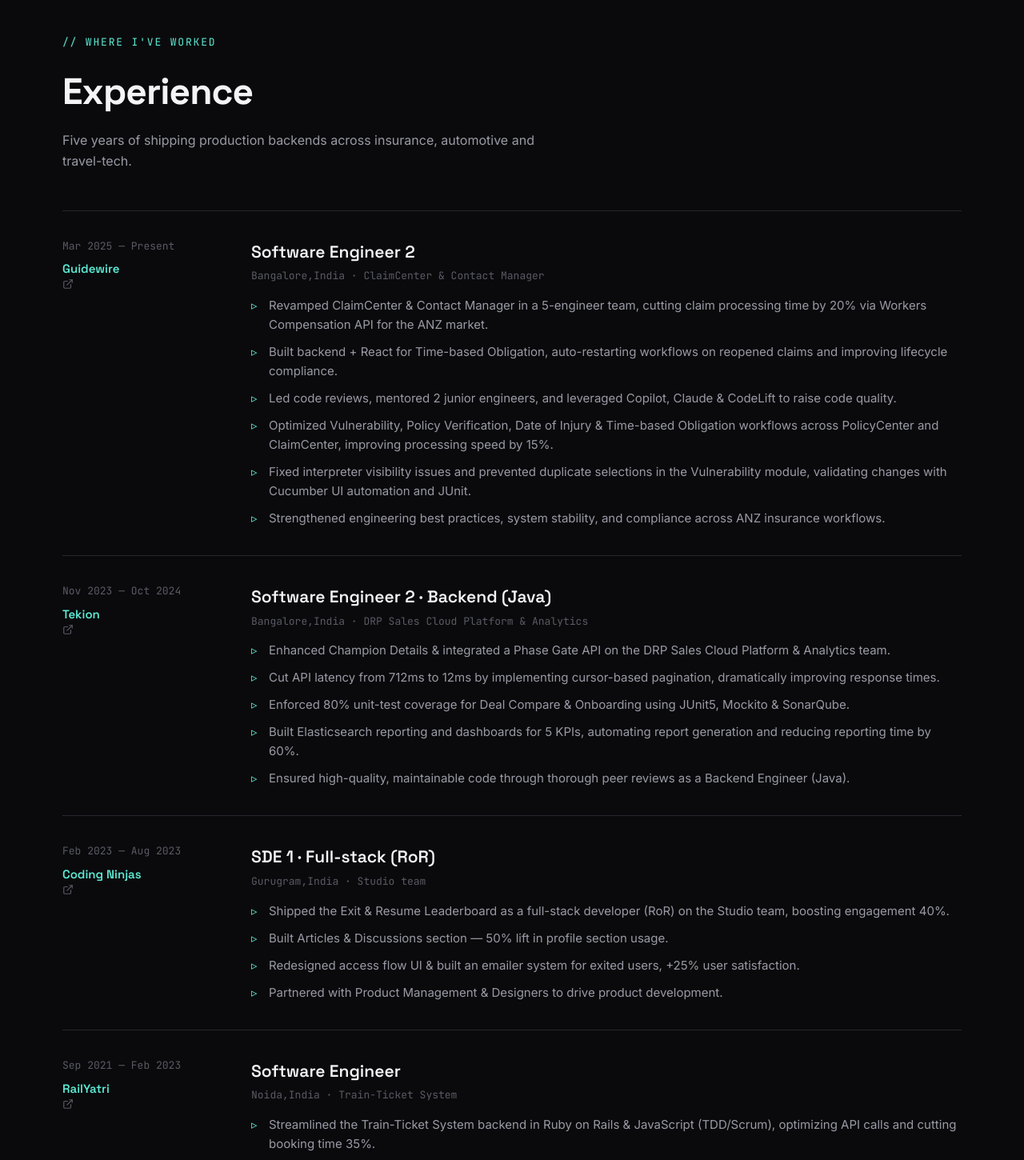
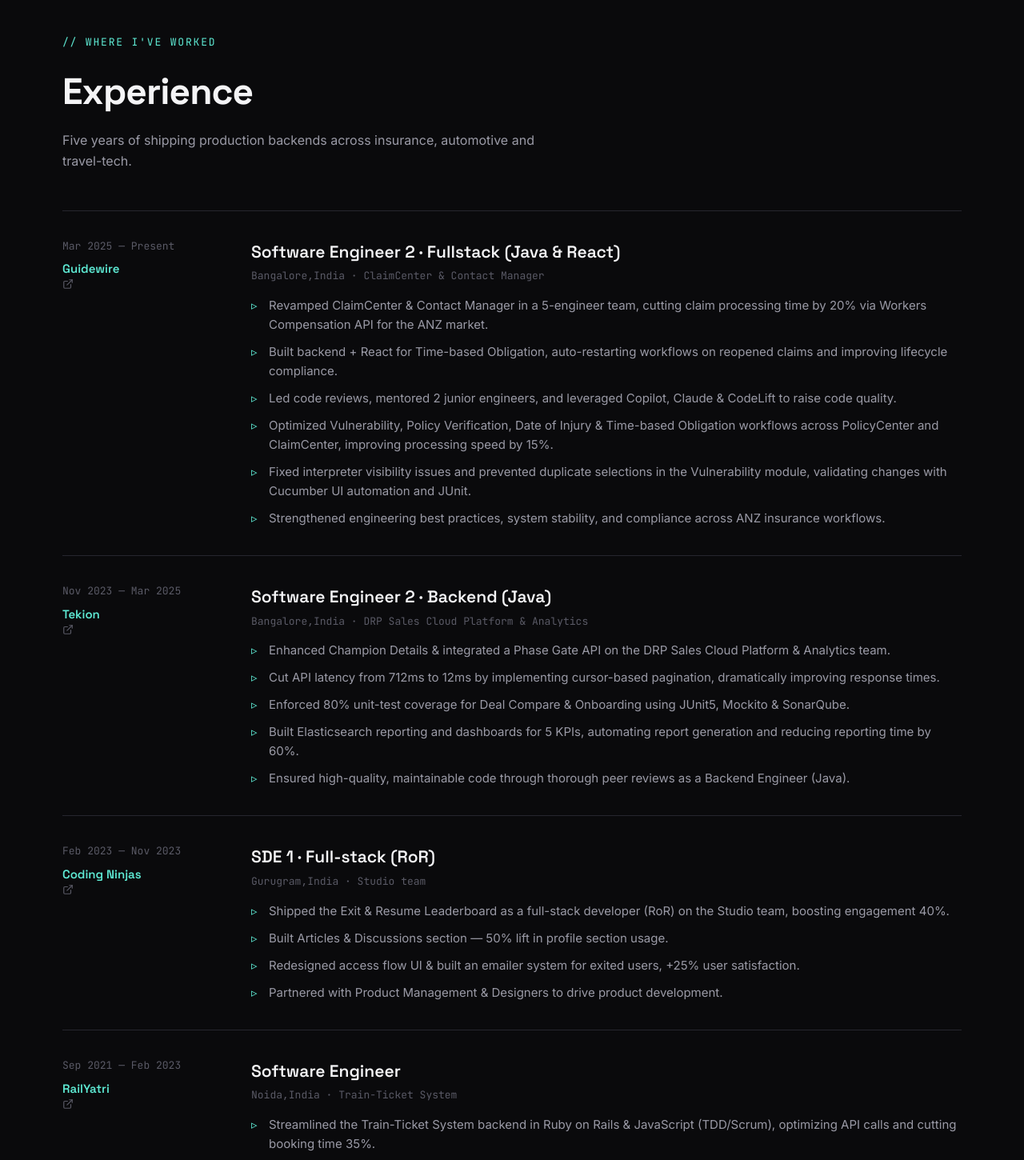
Before and after one commit to kaushikpuka1998/portfolio, a React (Vite) app: page / in a window 1280 px wide. Shown: the part 1301-2751 px from the top of the page at 80% size. Built offline with nearby package versions, Linux system fonts and the light colour scheme.

Commit message:
Data changing

```diff
--- a/src/data.js
+++ b/src/data.js
@@ -22,7 +22,7 @@ export const experience = [
         when: 'Mar 2025 — Present',
         company: 'Guidewire',
         link: 'https://www.guidewire.com/',
-        role: 'Software Engineer 2',
+        role: 'Software Engineer 2 · Fullstack (Java & React)',
         location: 'Bangalore,India · ClaimCenter & Contact Manager',
         points: [
             'Revamped ClaimCenter & Contact Manager in a 5-engineer team, cutting claim processing time by 20% via Workers Compensation API for the ANZ market.',
@@ -34,7 +34,7 @@ export const experience = [
         ],
     },
     {
-        when: 'Nov 2023 — Oct 2024',
+        when: 'Nov 2023 — Mar 2025',
         company: 'Tekion',
         link: 'https://tekion.com/',
         role: 'Software Engineer 2 · Backend (Java)',
@@ -48,7 +48,7 @@ export const experience = [
         ],
     },
     {
-        when: 'Feb 2023 — Aug 2023',
+        when: 'Feb 2023 — Nov 2023',
         company: 'Coding Ninjas',
         link: 'https://www.codingninjas.com/',
         role: 'SDE 1 · Full-stack (RoR)',
```
